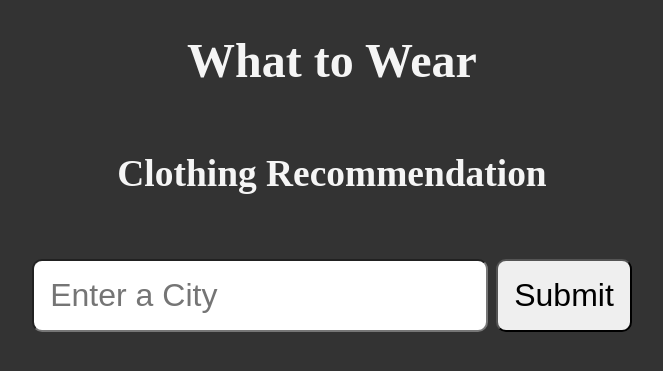
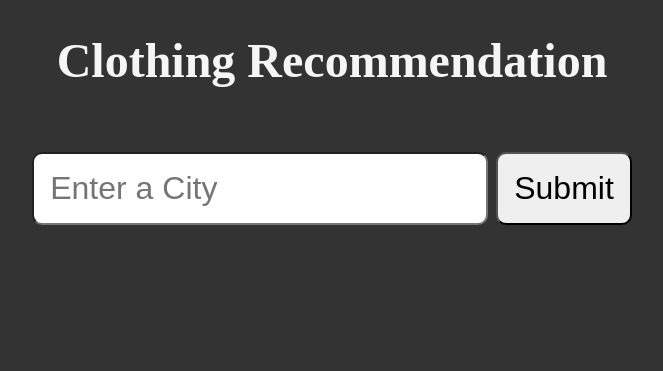
Before and after one commit to bmp0404/weather-wardrobe, a Flask app: template templates/weather.html in a window 1280 px wide. Shown: the part 243-614 px from the top of the page, without its empty margins (308-971 px from the left). Run offline with Flask 3, Linux system fonts and the light colour scheme; the template is opened without the code that fills it, so the values that code supplies are empty.

Commit message:
previous hardcode fully removed

```diff
--- a/server.py
+++ b/server.py
@@ -43,9 +43,6 @@ def get_weather():
         feels_like_f=feels_like_f
     )
 
-    # Getting clothing tips
-    clothing_tips = get_clothing_recs(temp_f, condition_main)
-
 
     return render_template(
         "weather.html",
--- a/templates/weather.html
+++ b/templates/weather.html
@@ -12,10 +12,8 @@
     <p>Feels like {{ feels_like }} &deg;</p>
 
     <!-- Section for Clothing Tips -->
-    <h2>What to Wear</h2>
-    <p>{{ clothing_tips }}</p>
 
-    <h3>Clothing Recommendation</h3>
+    <h2>Clothing Recommendation</h3>
     <p>{{ gemini_response }}</p>
 
 
```
